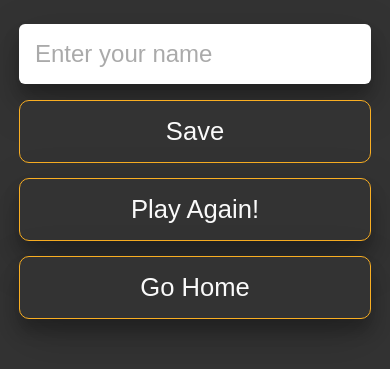
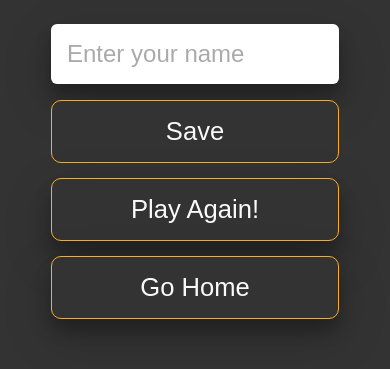
Before and after one commit to Code-Institute-Submissions/Kristina30-british-culture-quiz-app_OctResub, a plain HTML site: page end-quiz.html in a window 390 px wide. Shown: the part 145-514 px from the top of the page. Drawn offline with nearby package versions, Linux system fonts and the light colour scheme.

Commit message:
Ammend media query to make the site responsive to all devices

```diff
--- a/assets/css/style.css
+++ b/assets/css/style.css
@@ -318,6 +318,18 @@ body {
       display: inline-block;
     }
 
+    #progressBar {
+      width: 10rem;
+    }
+
+    .btn {
+      width: 18rem;
+    }
+
+    input {
+      width: 16rem;
+    }
+
   }
 
   @media screen and (max-width: 1200px) {
```
